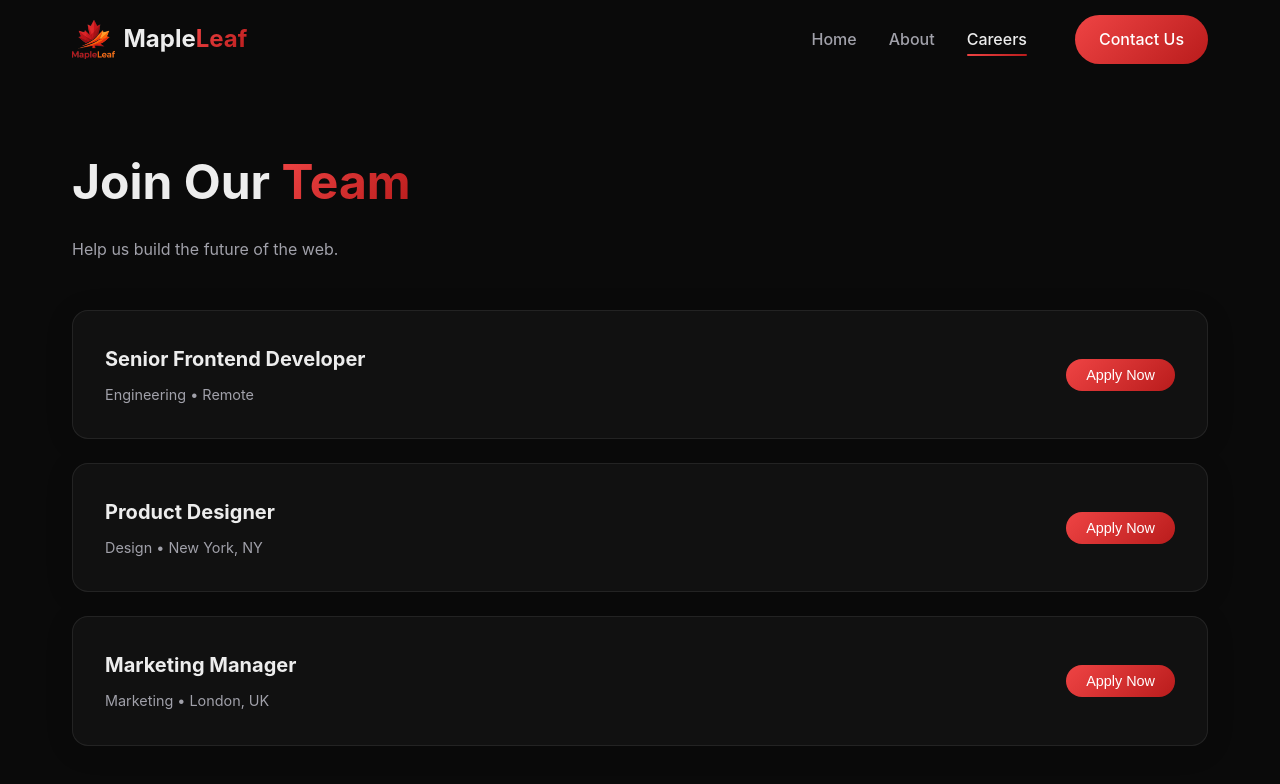
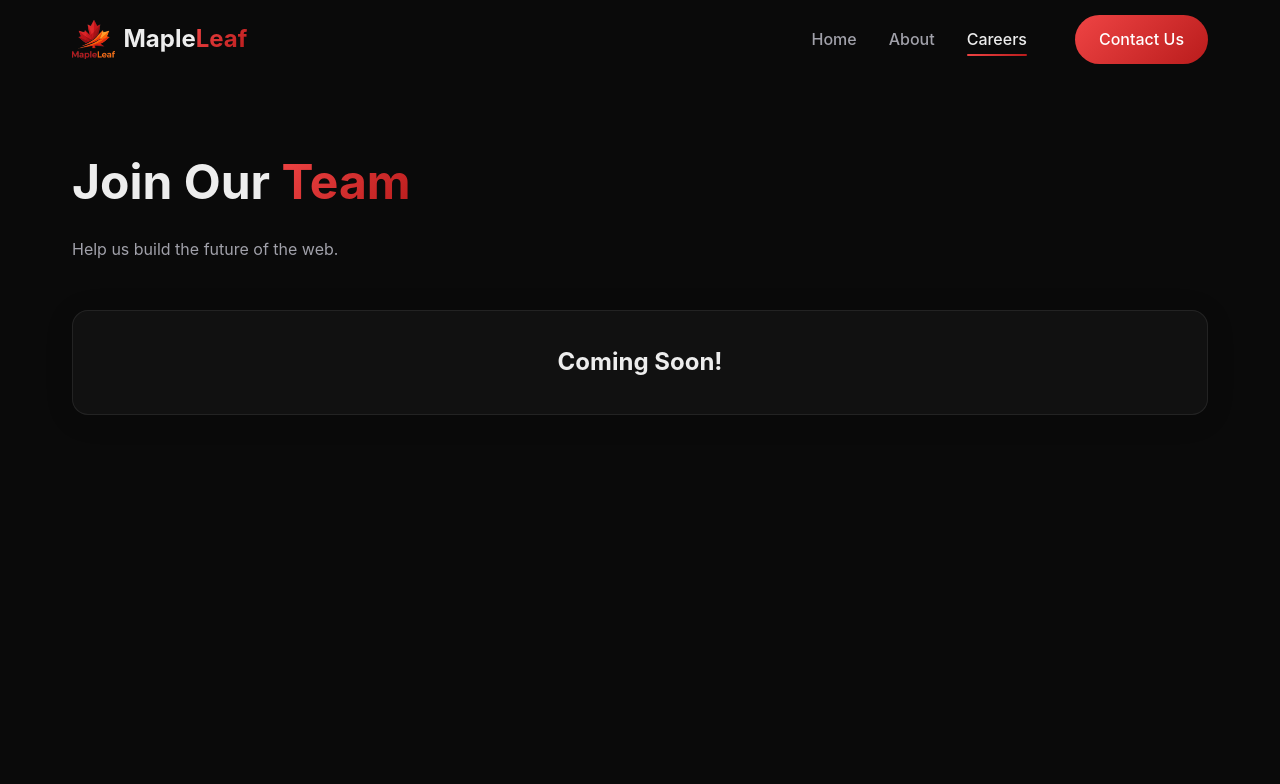
Before and after one commit to Granchey/maple-leaf, a React (Vite) app: page /careers in a window 1280 px wide. Shown: the top 784 px of the page. Built offline with nearby package versions, Linux system fonts and the light colour scheme.

Commit message:
final touches for version 1

```diff
--- a/index.html
+++ b/index.html
@@ -1,13 +1,16 @@
 <!doctype html>
 <html lang="en">
+
 <head>
   <meta charset="UTF-8" />
-    <link rel="icon" type="image/svg+xml" href="/vite.svg" />
+  <link rel="icon" type="image/png" href="/maple-leaf-logo-transparent.png" />
   <meta name="viewport" content="width=device-width, initial-scale=1.0" />
-    <title>mapleleaf-outsource</title>
+  <title>MapleLeaf Outsource</title>
 </head>
+
 <body>
   <div id="root"></div>
   <script type="module" src="/src/main.jsx"></script>
 </body>
+
 </html>
--- a/src/pages/Careers.jsx
+++ b/src/pages/Careers.jsx
@@ -1,32 +1,20 @@
 const Careers = () => {
-    const jobs = [
-        { title: 'Senior Frontend Developer', dept: 'Engineering', type: 'Remote' },
-        { title: 'Product Designer', dept: 'Design', type: 'New York, NY' },
-        { title: 'Marketing Manager', dept: 'Marketing', type: 'London, UK' }
-    ];
-
     return (
         <div className="container animate-fade-in" style={{ padding: '4rem 2rem' }}>
             <h1 style={{ fontSize: '3rem', marginBottom: '1rem' }}>Join Our <span className="gradient-text">Team</span></h1>
             <p style={{ color: 'var(--text-secondary)', marginBottom: '3rem' }}>Help us build the future of the web.</p>
 
             <div style={{ display: 'grid', gap: '1.5rem' }}>
-                {jobs.map((job, index) => (
-                    <div key={index} className="glass-panel" style={{
+                <div className="glass-panel" style={{
                     padding: '2rem',
                     display: 'flex',
-                        justifyContent: 'space-between',
+                    justifyContent: 'center',
                     alignItems: 'center',
                     flexWrap: 'wrap',
                     gap: '1rem'
                 }}>
-                        <div>
-                            <h3 style={{ fontSize: '1.25rem', marginBottom: '0.5rem' }}>{job.title}</h3>
-                            <p style={{ color: 'var(--text-secondary)', fontSize: '0.9rem' }}>{job.dept} • {job.type}</p>
+                    <h3 style={{ fontSize: '1.5rem', margin: 0 }}>Coming Soon!</h3>
                 </div>
-                        <button className="btn-primary" style={{ fontSize: '0.9rem', padding: '0.5rem 1.25rem' }}>Apply Now</button>
-                    </div>
-                ))}
             </div>
         </div>
     );
--- a/src/pages/Home.jsx
+++ b/src/pages/Home.jsx
@@ -1,5 +1,5 @@
-
 import { Code, MoreHorizontal } from 'lucide-react';
+import { Link } from 'react-router-dom';
 
 const Home = () => {
     return (
@@ -14,17 +14,20 @@ const Home = () => {
                     Reliability, Quality, and Growth.
                 </p>
                 <div style={{ display: 'flex', gap: '1rem' }}>
-                    <a href="/contact" className="btn-primary">Get Started</a>
-                    <button className="glass-panel" style={{
+                    <Link to="/contact" className="btn-primary">Get Started</Link>
+                    <Link to="/about" className="glass-panel" style={{
                         padding: '0.75rem 1.5rem',
                         borderRadius: '9999px',
                         color: 'white',
                         border: '1px solid var(--glass-border)',
                         cursor: 'pointer',
-                        fontSize: '1rem'
+                        fontSize: '1rem',
+                        textDecoration: 'none',
+                        lineHeight: '1.5',
+                        display: 'inline-block'
                     }}>
                         Learn More
-                    </button>
+                    </Link>
                 </div>
             </section>
 
```
Also changed, not shown: public/maple-leaf-logo-transparent.png (added). Lines whose indentation alone changed are shown as unchanged.
